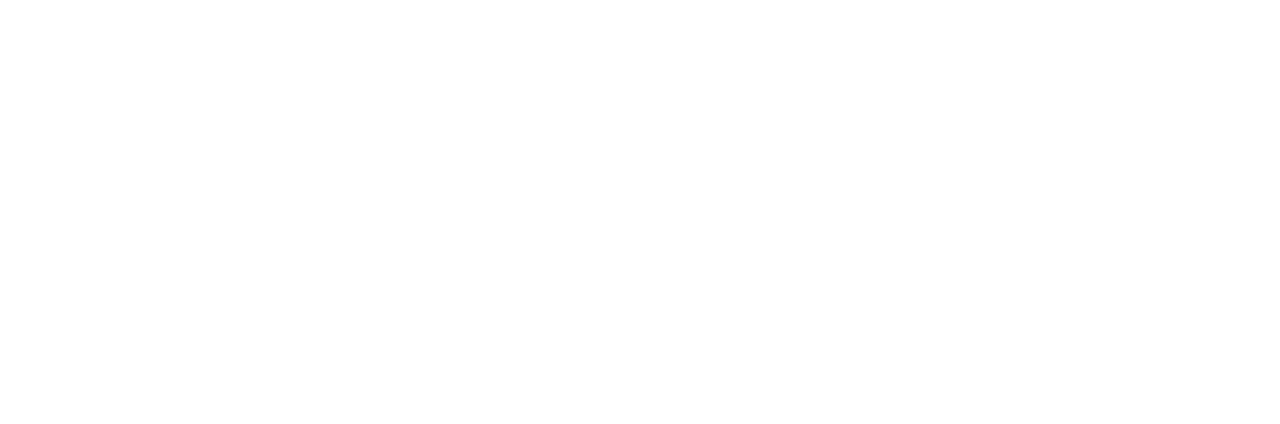
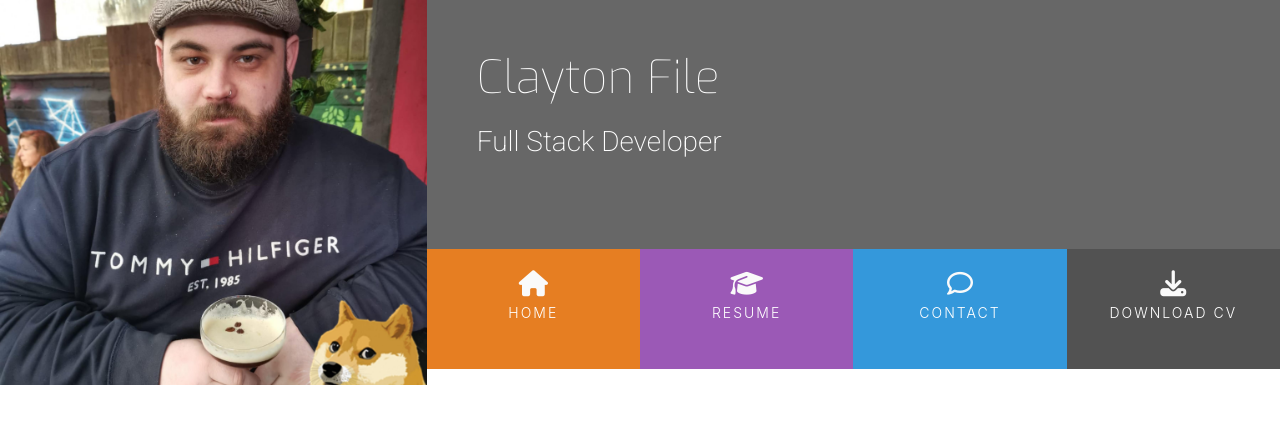
Before and after one commit to TechCentreUK/UCD-Resume, a plain HTML site: page index.html in a window 1280 px wide. Drawn offline with nearby package versions, Linux system fonts and the light colour scheme.

Commit message:
Update header and Style

```diff
--- a/assets/css/style.css
+++ b/assets/css/style.css
@@ -0,0 +1,102 @@
+@import url('https://fonts.googleapis.com/css?family=Roboto:100,200,300,400,500,600,700|Exo:100,200,300,400,500,600,700');
+
+/*--------------------------------------------Colors*/
+
+.bg-color-name-title {
+    background-color: #676767;
+}
+
+.ui-menu-color-home {
+    background-color: #e67e22;
+}
+
+.ui-menu-color-resume {
+    background-color: #9b59b6;
+}
+
+.ui-menu-color-contact {
+    background-color: #3498db;
+}
+
+.ui-menu-color-download {
+    background-color: #525252;
+}
+
+/*--------------------------------------------Heading*/
+
+header {
+    margin: 0;
+}
+
+.heading {
+    margin-left: 50px;
+}
+
+.logo {
+    background: url("../images/clayton.jpg");
+    background-position: cover;
+    background-repeat: no-repeat;
+    background-size: cover;
+    min-height: 360px;
+}
+
+.name {
+    font-family: "Exo", sans-serif;
+    font-weight: 100;
+    font-size: 46px;
+    margin-top: 50px;
+    color: #fff;
+}
+
+.title {
+    font-family: "Roboto", sans-serif;
+    font-weight: 200;
+    font-size: 28px;
+    margin-top: 20px;
+    margin-bottom: 90px;
+    color: #fff;
+}
+
+.list-inline-item:not(:last-child) {
+    margin: 0;
+}
+
+.menucontainer {
+    font-size: 0;
+}
+
+#nav li {
+    font-size: 14px;
+    padding: 0;
+}
+
+.menuitem {
+    height: 120px;
+    text-align: center;
+    padding: 0;
+}
+
+.menuitem a {
+    width: 100%;
+    text-decoration: none;
+    color: #fff;
+    height: 120px;
+}
+
+.menuitem a i {
+    padding-top: 22px;
+    display: block;
+    color: #fafafa;
+    font-size: 26px;
+}
+
+.menuitem span {
+    display: block;
+    width: 100%;
+    padding-top: 5px;
+    text-align: center;
+    text-transform: uppercase;
+    font-size: 14px;
+    font-weight: 300;
+    letter-spacing: 2px;
+}
--- a/index.html
+++ b/index.html
@@ -5,13 +5,42 @@
     <meta http-equiv="X-UA-Compatible" content="IE=edge">
     <meta name="viewport" content="width=device-width, initial-scale=1.0">
     <link rel="stylesheet" href="https://maxcdn.bootstrapcdn.com/bootstrap/4.2.1/css/bootstrap.min.css"/>
-    <link rel="stylesheet" href="https://cdn.jsdelivr.net/npm/@fortawesome/fontawesome-free@5.15.4/css/fontawesome.min.css">
+    <link rel="stylesheet" href="https://cdnjs.cloudflare.com/ajax/libs/hover.css/2.1.1/css/hover-min.css" type="text/css" />
+    <script src="https://kit.fontawesome.com/99229d82b1.js" crossorigin="anonymous"></script>
     <link rel="stylesheet" href="assets/css/style.css">
     <title>Clayton</title>
 </head>
 <body>
     <header>
-
+        <div class="row no-gutters">
+            <a class="col-md-4 logo" href="index.html"></a>
+            <div class="col-md-8">
+                <div class="row bg-color-name-title no-gutters">
+                    <div class="col heading">
+                        <h1 class="name">Clayton File</h1>
+                        <h2 class="title"> Full Stack Developer</h2>
+                    </div>
+                </div>
+                <div class="row no-gutters">
+                    <div class="col">
+                        <ul id="nav" class="list-inline menucontainer">
+                            <li class="col-6 col-sm-3 ui-menu-color-home list-inline-item menuitem">
+                                <a href="#"><i class="fa fa-home" aria-hidden="true"></i><span>Home</span></a>
+                            </li>
+                            <li class="col-6 col-sm-3 ui-menu-color-resume list-inline-item menuitem">
+                                <a href="#"><i class="fa fa-graduation-cap" aria-hidden="true"></i><span>Resume</span></a>
+                            </li>
+                            <li class="col-6 col-sm-3 ui-menu-color-contact list-inline-item menuitem">
+                                <a href="#"><i class="fa fa-comment-o" aria-hidden="true"></i><span>Contact</span></a>
+                            </li>
+                            <li class="col-6 col-sm-3 ui-menu-color-download list-inline-item menuitem">
+                                <a href="#"><i class="fa fa-download" aria-hidden="true"></i><span>Download CV</span></a>
+                            </li>
+                        </ul>
+                    </div>
+                </div>
+            </div>
+        </div>
     </header>
     <section>
 
```
Also changed, not shown: assets/images/clayton.jpg (added).
